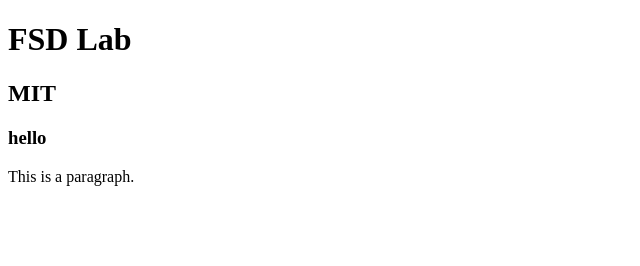
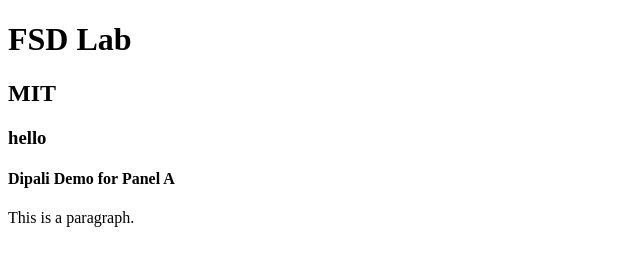
Before and after one commit to dipalibaviskar/DemoFSDRepository, a plain HTML site: page index.html in a window 1280 px wide. Shown: the whole page, without its empty margins (0-640 px from the left). Drawn offline with Linux system fonts and the light colour scheme.

Commit message:
added heading 4

```diff
--- a/index.html
+++ b/index.html
@@ -8,6 +8,7 @@
 <h1>FSD Lab</h1>
 <h2> MIT </h2>
   <h3> hello </h3>
+<h4> Dipali Demo for Panel A </h4>
 <p>This is a paragraph.</p>
 
 </body>
```
